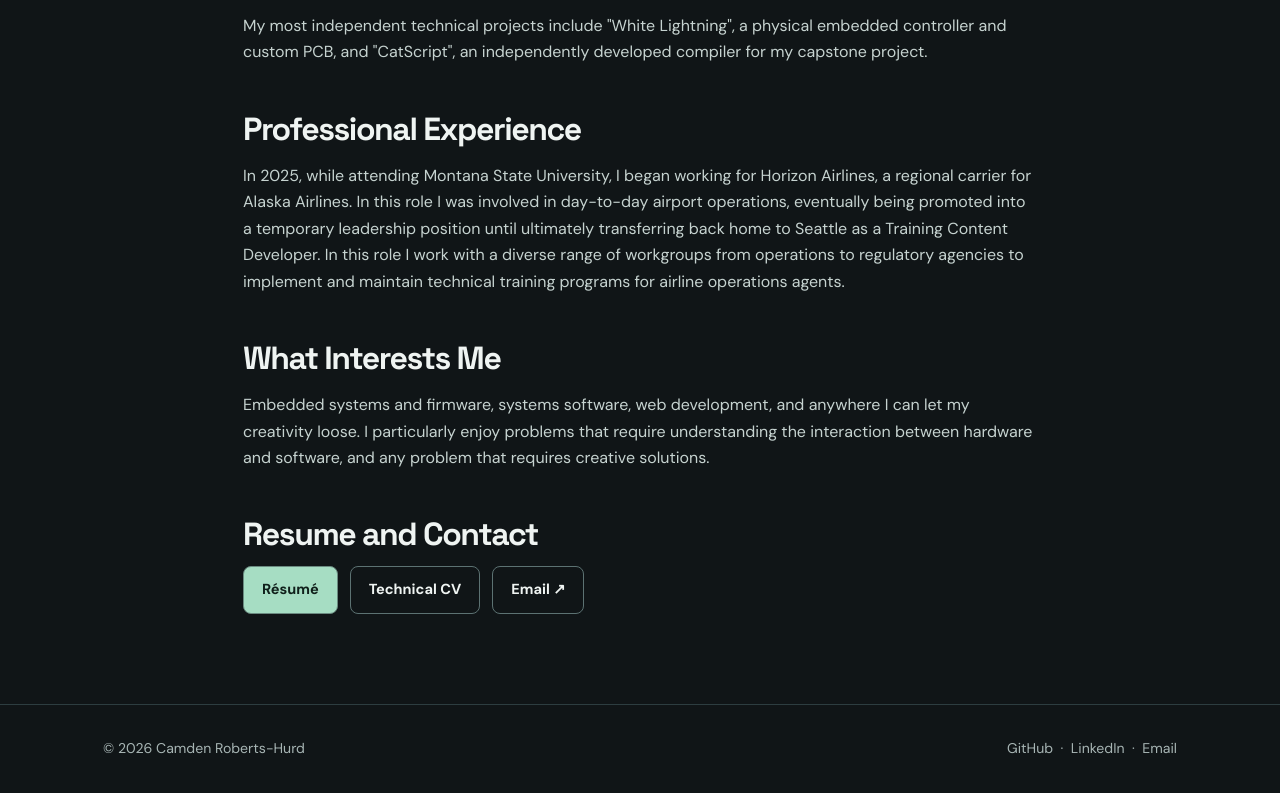
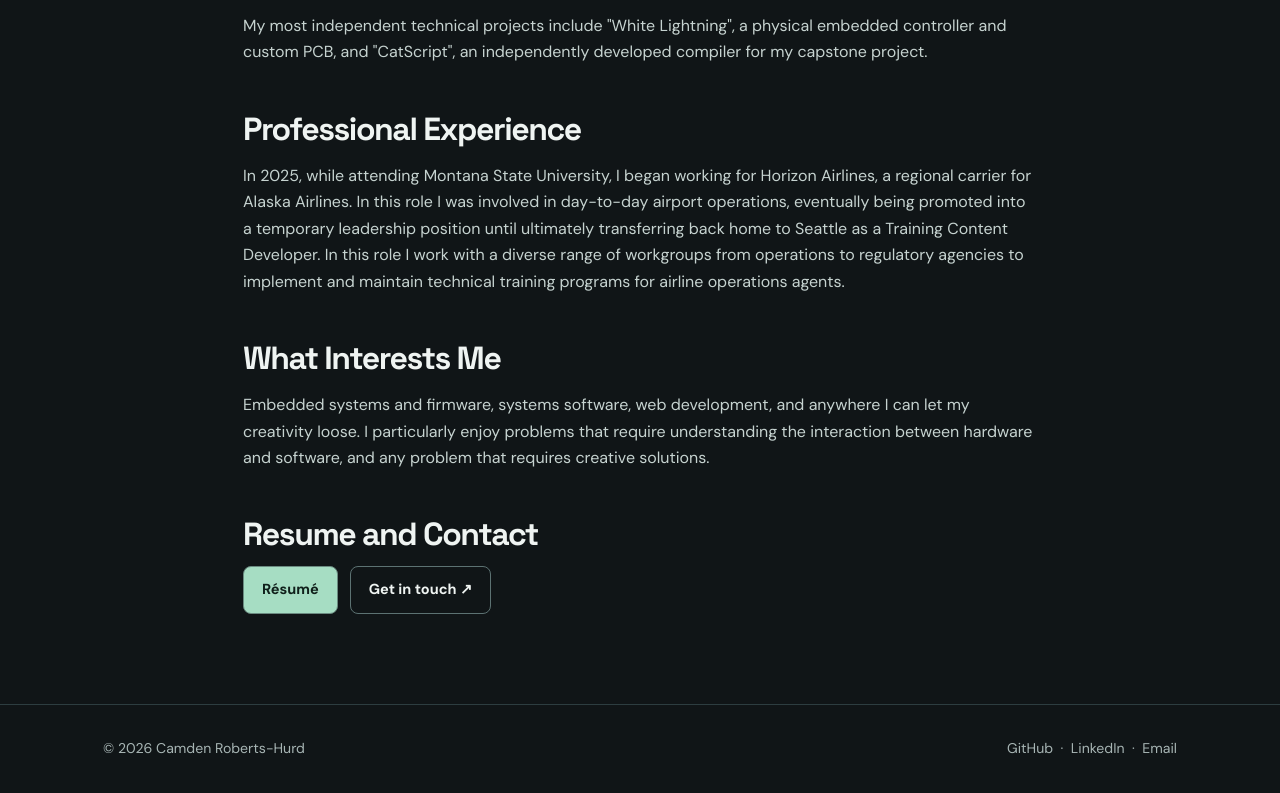
Before and after one commit to CamdenRH/CamdenRoberts.com, a website: page public/about.html in a window 1280 px wide. Shown: the part 1179-1972 px from the top of the page. Drawn offline with Linux system fonts and the light colour scheme.

Commit message:
Updated resume, removed CV, adjusted formatting, and rewrote some body text.

```diff
--- a/public/about.html
+++ b/public/about.html
@@ -61,9 +61,11 @@
         <h2>
             Resume and Contact
         </h2>
-        <div class="hero-actions"><a class="btn" href="documents.html?doc=resume">Résumé</a><a
-                class="btn btn-outline" href="documents.html?doc=cv">Technical CV</a><a
-                class="btn btn-outline" href="mailto:camdencornetta@gmail.com">Email ↗</a></div>
+        <div class="hero-actions"><a class="btn" href="documents.html?doc=resume">Résumé</a>
+            <a class="btn btn-outline" href="contact.html">
+                Get in touch ↗
+            </a>
+        </div>
     </article>
 </main>
 <footer class="foot">
```
Also changed, not shown: public/index.html (+7 -4 lines), public/assets/homepage.png, 2 other files.
